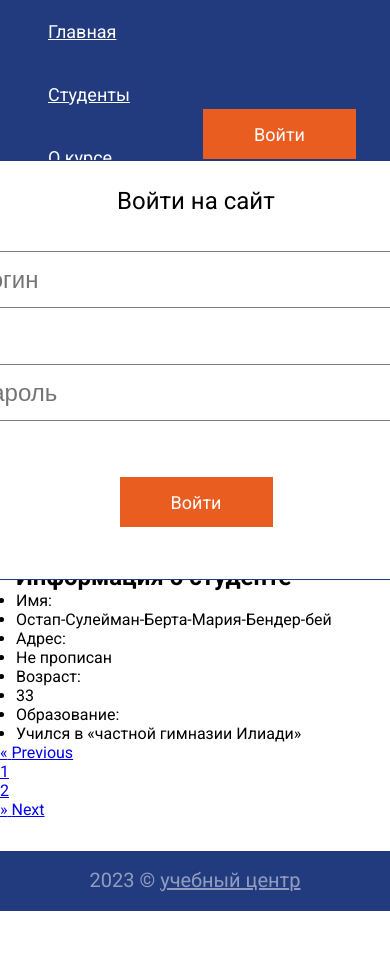
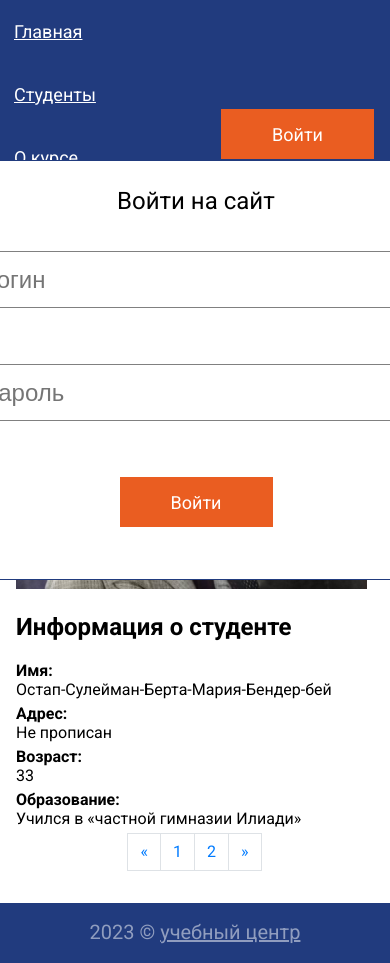
Before and after one commit to z4ng1ew/literate-waddle.githob.io, a plain HTML site: page student.html in a window 390 px wide. Both pictures are taken after a click on the link "Войти". Shown: the top 963 px of the page. Before the commit the page ends 911 px from the top, so only its background shows below. Drawn offline with Linux system fonts and the light colour scheme.

Commit message:
Add files via upload

```diff
--- a/style.css
+++ b/style.css
@@ -192,7 +192,7 @@ main {
 
 .content-students {
     padding-left: calc(50% - 1202px / 2);
-    padding-right: calc(50% - 1202px / 2);
+
     margin-bottom: 519px;
 }
 
@@ -226,7 +226,7 @@ main {
 }
 
 .student__name {
-    width: 156px;
+
     height: 23px;
     text-align: center;
 
@@ -237,6 +237,14 @@ main {
 
 
     color: #000000;
+}
+
+.address_number {
+    margin-top: 30px;
+}
+
+.student_link {
+    text-decoration: none;
 }
 
 /* contacts*/
@@ -326,13 +334,24 @@ main {
 .video {
     width: 820px;
     height: 549.33px;
-    border: 2px solid #EA5D21
+
 }
 
 
 
 
 /* адаптивность*/
+@media (max-width:1440px) {
+    .map {
+        width: 90%;
+        margin-left: 20px;
+    }
+
+    .header {
+        padding-left: 34px;
+        padding-right: 34px;
+    }
+}
 
 @media (max-width: 1024px) {
     .header {
@@ -396,7 +415,7 @@ main {
     }
 
     .address {
-        width: 300px;
+        width: 280px;
         margin-left: 30px;
     }
 
@@ -454,17 +473,7 @@ main {
     }
 }
 
-@media (max-width:1440px) {
-    .map {
-        width: 90%;
-        margin-left: 20px;
-    }
 
-    .header {
-        padding-left: 34px;
-        padding-right: 34px;
-    }
-}
 
 /* Регистрация*/
 
@@ -474,11 +483,10 @@ main {
     background: #FFFFFF;
     border: 1px solid #213B7E;
     position: absolute;
-    top: 160px;
     margin-left: calc(50% - 500px / 2);
     margin-right: calc(50% - 500px / 2);
     display: flex;
-
+    top: 160px;
     flex-direction: column;
     align-items: center;
 
@@ -518,13 +526,11 @@ main {
 }
 
 .regist_el_login {
+    font-size: 24px;
+    margin-top: 36px;
     padding-left: 14px;
     padding-right: 14px;
-    font-size: 24px;
-    margin-top: 36px;
-
-
-    width: 444px;
+    width: 430px;
     height: 55px;
 
     background: #FFFFFF;
@@ -532,12 +538,11 @@ main {
 }
 
 .regist_el_password {
+    font-size: 24px;
+    margin-top: 56px;
     padding-left: 14px;
     padding-right: 14px;
-    font-size: 24px;
-    margin-top: 56px;
-
-    width: 444px;
+    width: 430px;
     height: 55px;
 
 
@@ -560,3 +565,94 @@ main {
     text-decoration: none;
     margin-top: 56px;
 }
+
+/* student */
+.about_title {
+    margin-top: 10px;
+    margin-bottom: 10px;
+}
+
+.about_subtitle {
+    margin-bottom: 10px;
+}
+
+.subtitle_about_me {
+    margin-top: 20px;
+    margin-bottom: 20px;
+}
+
+.info_s {
+
+    width: 450px;
+
+}
+
+.info_student_blok {
+    margin-bottom: 5px;
+
+    list-style-type: none;
+
+
+}
+
+.info_student_1 {
+    font-weight: 700;
+    width: 112px;
+}
+
+.page-item {
+    box-sizing: border-box;
+}
+
+.sr-only {
+    position: absolute;
+    width: 1px;
+    height: 1px;
+    padding: 0;
+    overflow: hidden;
+    clip: rect(0, 0, 0, 0);
+    white-space: nowrap;
+    -webkit-clip-path: inset(50%);
+    clip-path: inset(50%);
+    border: 0;
+}
+
+.true {
+    box-sizing: border-box;
+}
+
+.page-link {
+    position: relative;
+    display: block;
+    padding: 0.5rem 0.75rem;
+    margin-left: -1px;
+    line-height: 1.25;
+    color: #007bff;
+    background-color: #fff;
+    border: 1px solid #dee2e6;
+    text-decoration: none;
+}
+
+.pagination {
+    display: -webkit-box;
+    display: -ms-flexbox;
+    display: flex;
+    padding-left: 0;
+    list-style: none;
+    border-radius: 0.25rem;
+}
+
+.subtitle_two {
+    margin-top: 10px;
+}
+
+.content_two {
+    padding-left: calc(50% - 500px / 2);
+    padding-right: calc(50% - 500px / 2);
+    margin-bottom: 187px;
+}
+
+nav {
+    display: flex;
+    justify-content: center;
+}
```
